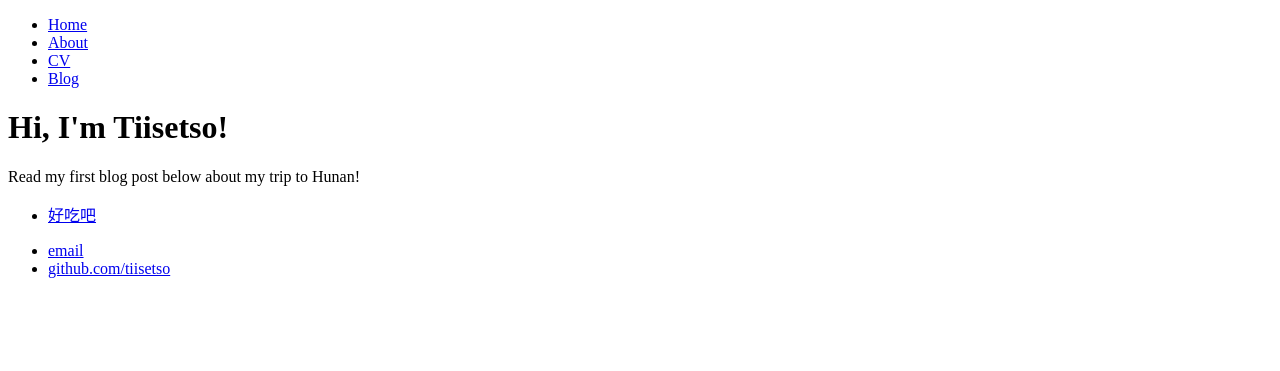
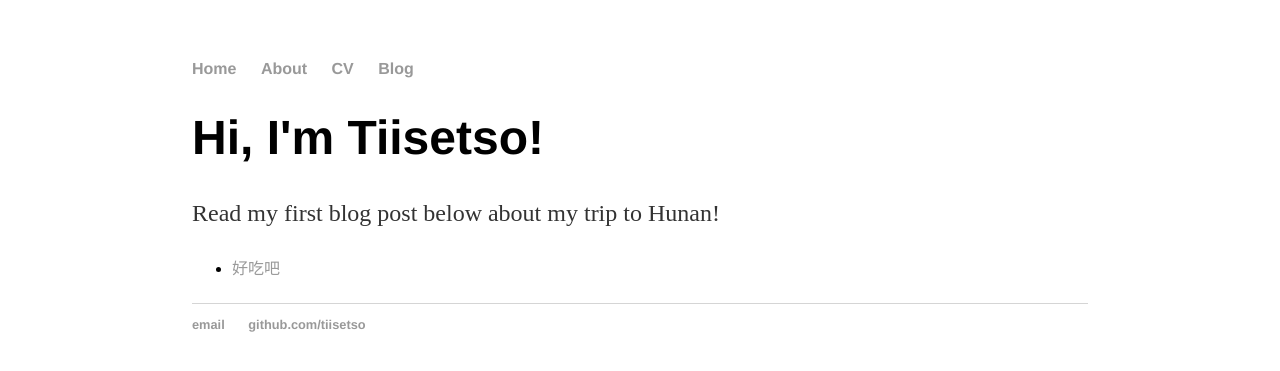
Before and after one commit to Tiisetso/tiisetso.github.io, a Jekyll site: the page built from index.html, in a window 1280 px wide. Shown: the top 371 px of the page. Built offline with Jekyll 4.4.1, drawn with Linux system fonts in a browser that asks for light colours.

Commit message:
Removed leading / and added ""

```diff
--- a/_config.yml
+++ b/_config.yml
@@ -4,4 +4,4 @@ kramdown:
 
 permalink: /blog/:year/:month/:day/:title
 
-baseurl: tiisetso.com
+baseurl: "/"
--- a/_layouts/default.html
+++ b/_layouts/default.html
@@ -3,7 +3,7 @@
 		<head>
 			<title>{{ page.title }}</title>
 			<!-- link to main stylesheet -->
-			<link rel="stylesheet" type="text/css" href="{{ site.baseurl }}/css/main.css">
+			<link rel="stylesheet" type="text/css" href="{{ site.baseurl }}css/main.css">
 		</head>
 		<body>
 			<nav>
```
